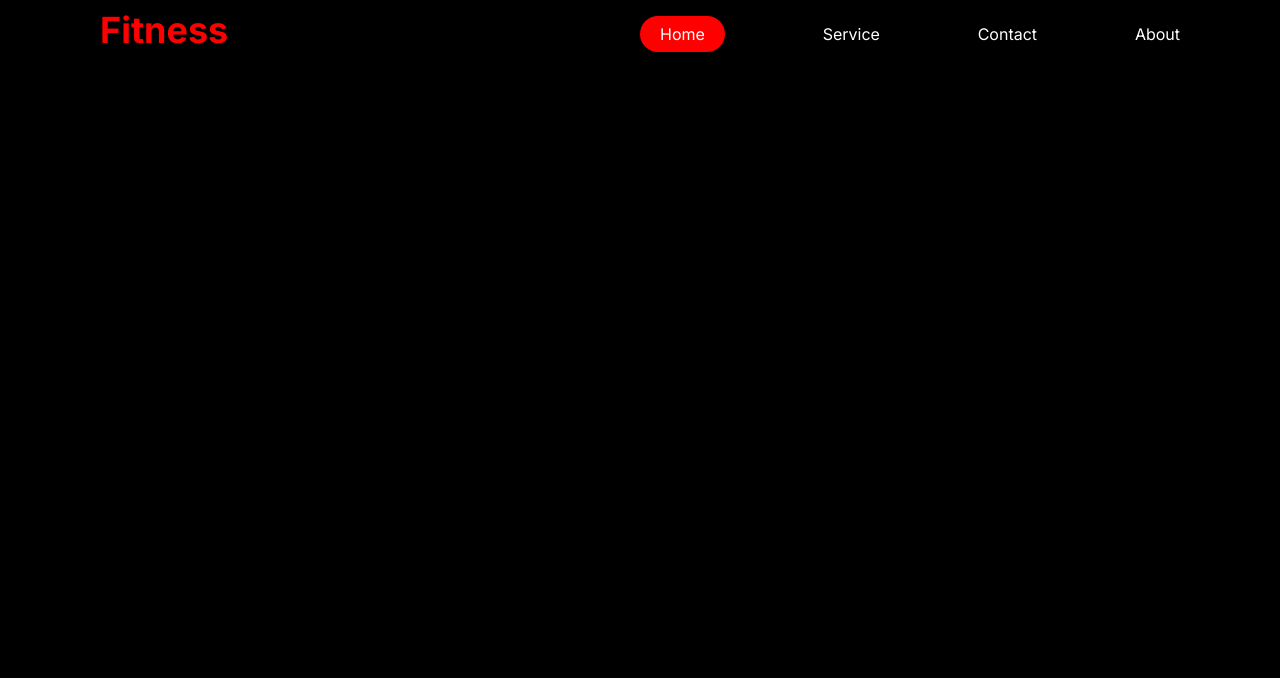
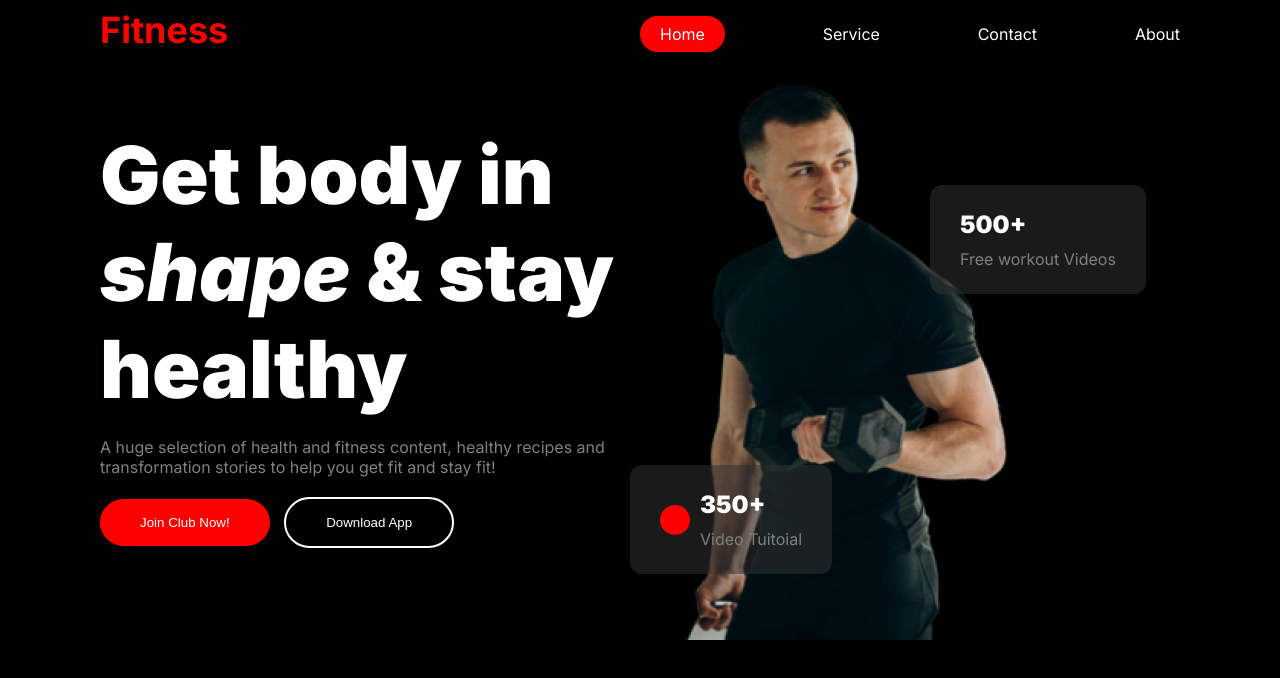
Before and after one commit to Thoryan009/b10a2, a plain HTML site: page index.html in a window 1280 px wide. Drawn offline with Linux system fonts and the light colour scheme; a web font is replaced by a local one.

Commit message:
banner part added

```diff
--- a/css/style.css
+++ b/css/style.css
@@ -63,7 +63,7 @@ nav ul li a {
 
 /* baanner paart start here */
 
-/* .banner {
+.banner {
     display: flex;
     justify-content: space-between;
 }
@@ -146,7 +146,7 @@ nav ul li a {
     border-radius: 12px;
     background-color: rgba(48, 48, 48, 0.54);
 }
- */
+
 
 
 
--- a/index.html
+++ b/index.html
@@ -43,7 +43,7 @@
             </nav>
         </section>
 
-        <!-- <section>
+        <section>
             <div class="banner">
                 <div class="banner-content">
                     <h1 class="banner-heading">Get body in <span class="shape"><em>shape</em></span> & stay healthy</h1>
@@ -71,7 +71,7 @@
                     </div>
                 </div>
             </div>
-        </section> -->
+        </section>
     </header>
 
     <main>
```
